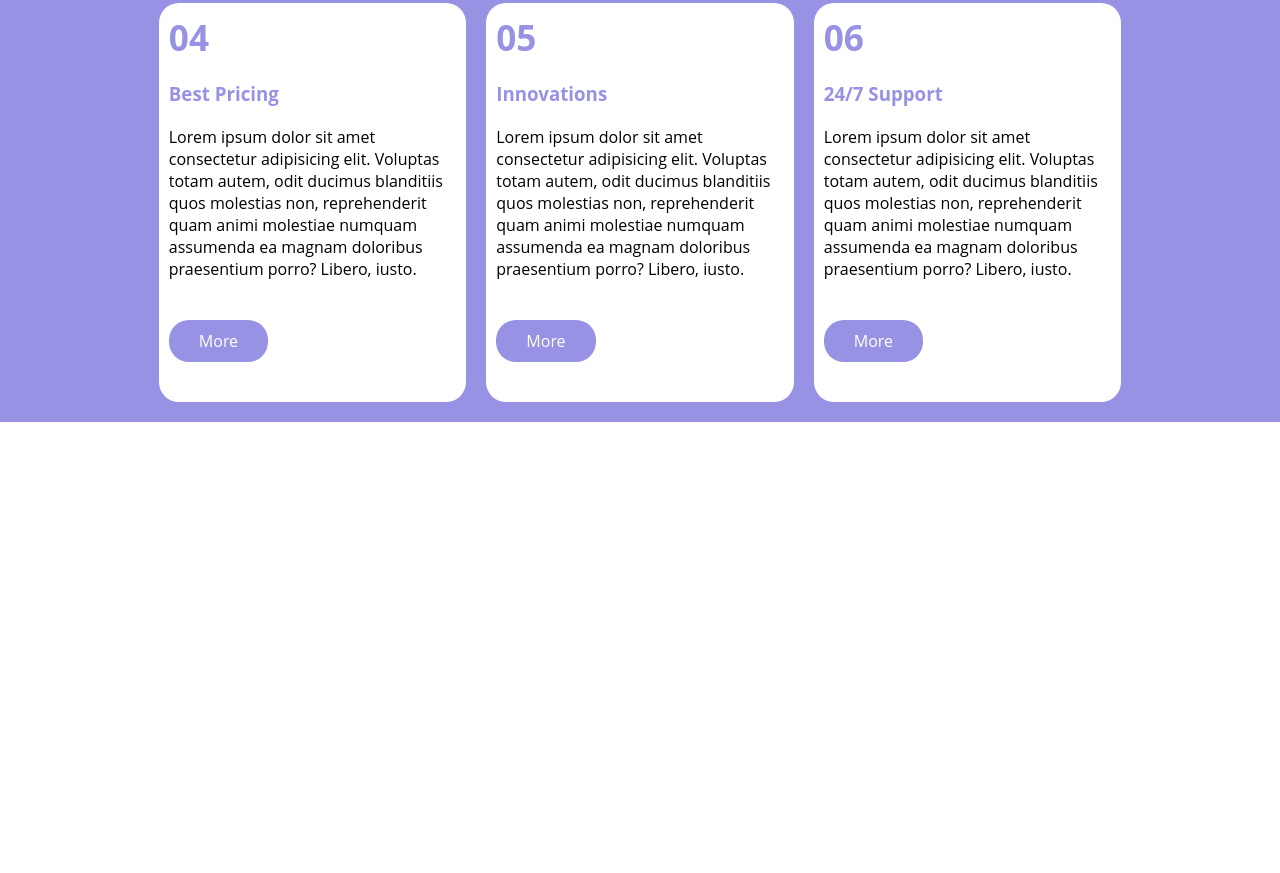
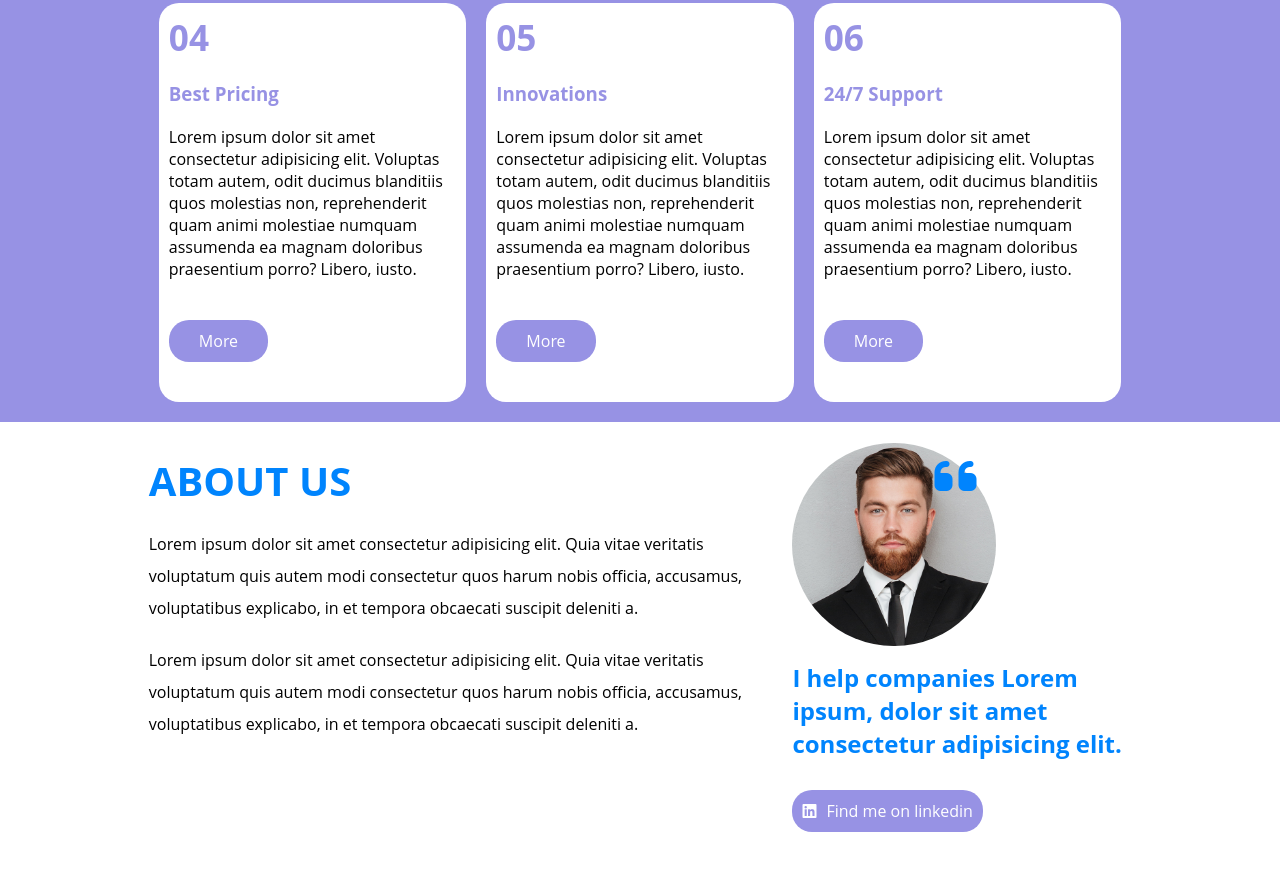
Before and after one commit to IvanTorzoni/htmlcss-responsive-layout, a plain HTML site: page index.html in a window 1280 px wide. Shown: the part 3468-4341 px from the top of the page. Before the commit the page ends 3890 px from the top, so only its background shows below. Drawn offline with Linux system fonts and the light colour scheme.

Commit message:
feat: creation of about us section

```diff
--- a/css/stile.css
+++ b/css/stile.css
@@ -487,7 +487,7 @@ header{
 }
 /* /media query for tablets - benefits section */
 
-/* media query for desktop - benefitssection */
+/* media query for desktop - benefits section */
 @media screen and (min-width: 992px) {
     .benefit-card-container{
         display: flex;
@@ -516,3 +516,85 @@ header{
         padding: 0px 10px 50px
     }
 }
+/* /media query for desktop - benefits section */
+
+
+/* about us section */
+.about-top h2{
+    font-size: 2.5rem;
+    text-align: left;
+}
+
+.about-top p{
+    text-align: left;
+    line-height: 2rem;
+}
+
+.about-bottom img{
+    position: relative;
+    width: 60%;
+    aspect-ratio: 1;
+    object-fit: cover;
+    border-radius: 50%;
+}
+
+.about-bottom span{
+    position: absolute;
+    left: 45%;
+    font-size: 3rem;
+    color: rgba(0, 132, 253, 1);
+}
+
+.about-bottom h2{
+    text-align: left;
+    color: rgba(0, 132, 253, 1);
+}
+
+.about-bottom div{
+    padding: 30px 30px;
+}
+
+.about-bottom a{
+    color: white;
+    background-color: rgba(151, 146, 228, 1);
+    padding: 10px;
+    border-radius: 20px;
+}
+
+.about-bottom i{
+    padding-right: 10px;
+}
+
+/* media query for tablets - about us section */
+@media screen and (min-width: 768px){
+    .about-content{
+        display: flex;
+    }
+
+    .about-top p{
+        padding-right: 30px;
+    }
+
+    .about-bottom h2{
+        padding-left: 0;
+    }
+
+    .about-bottom div{
+        padding-left: 0;
+    }
+
+    .about-bottom span{
+        position: absolute;
+        left: 80%;
+        font-size: 3rem;
+        color: rgba(0, 132, 253, 1);
+    }
+}
+/* /media query for tablets - about us section */
+
+/* media query for desktop - about us section */
+@media screen and (min-width: 992px) {
+    .about-bottom span{
+        left: 73%;
+    }
+}
--- a/index.html
+++ b/index.html
@@ -277,6 +277,30 @@
         <!-- /benefits section -->
 
         <!-- About us section -->
+        <section class="abuot-us">
+            <!-- container -->
+            <div class="container">
+                <!-- about content -->
+                <div class="about-content">
+
+                    <div class="about-top">
+                        <h2>ABOUT US</h2>
+                        <p>Lorem ipsum dolor sit amet consectetur adipisicing elit. Quia vitae veritatis voluptatum quis autem modi consectetur quos harum nobis officia, accusamus, voluptatibus explicabo, in et tempora obcaecati suscipit deleniti a.</p>
+                        <p>Lorem ipsum dolor sit amet consectetur adipisicing elit. Quia vitae veritatis voluptatum quis autem modi consectetur quos harum nobis officia, accusamus, voluptatibus explicabo, in et tempora obcaecati suscipit deleniti a.</p>
+                    </div>
+                    <div class="about-bottom">
+                        <img src="./img/about.jpg" alt="about">
+                        <span><i class="fa-solid fa-quote-left"></i></span>
+                        <h2>I help companies Lorem ipsum, dolor sit amet consectetur adipisicing elit. </h2>
+                        <div>
+                            <a href="#"><i class="fa-brands fa-linkedin"></i>Find me on linkedin</a>
+                        </div>
+                    </div>
+                </div>
+                <!-- about content -->
+            </div>
+            <!-- /container -->
+        </section>
         <!-- /About us section -->
 
         <!-- Getting started section -->
```
